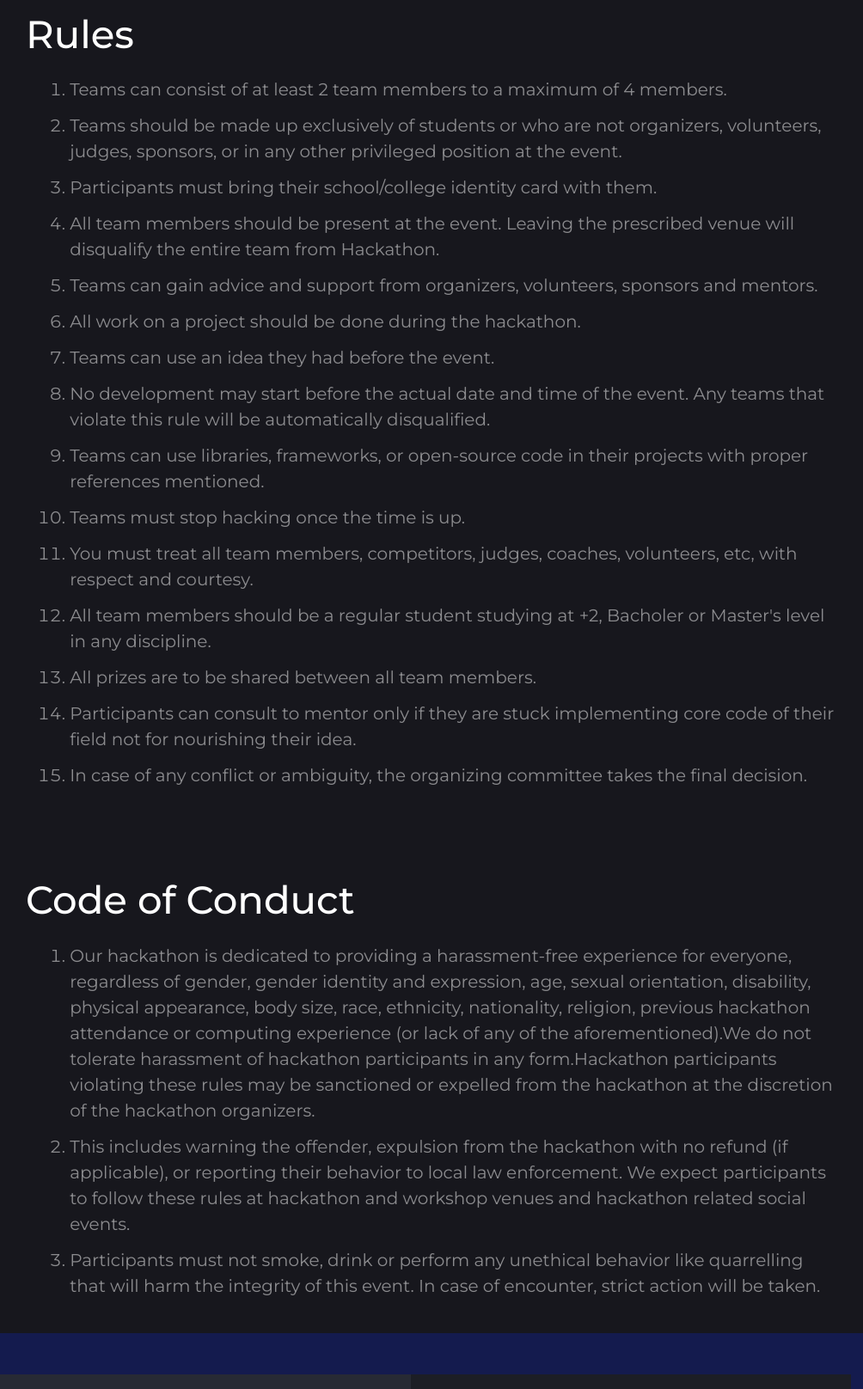
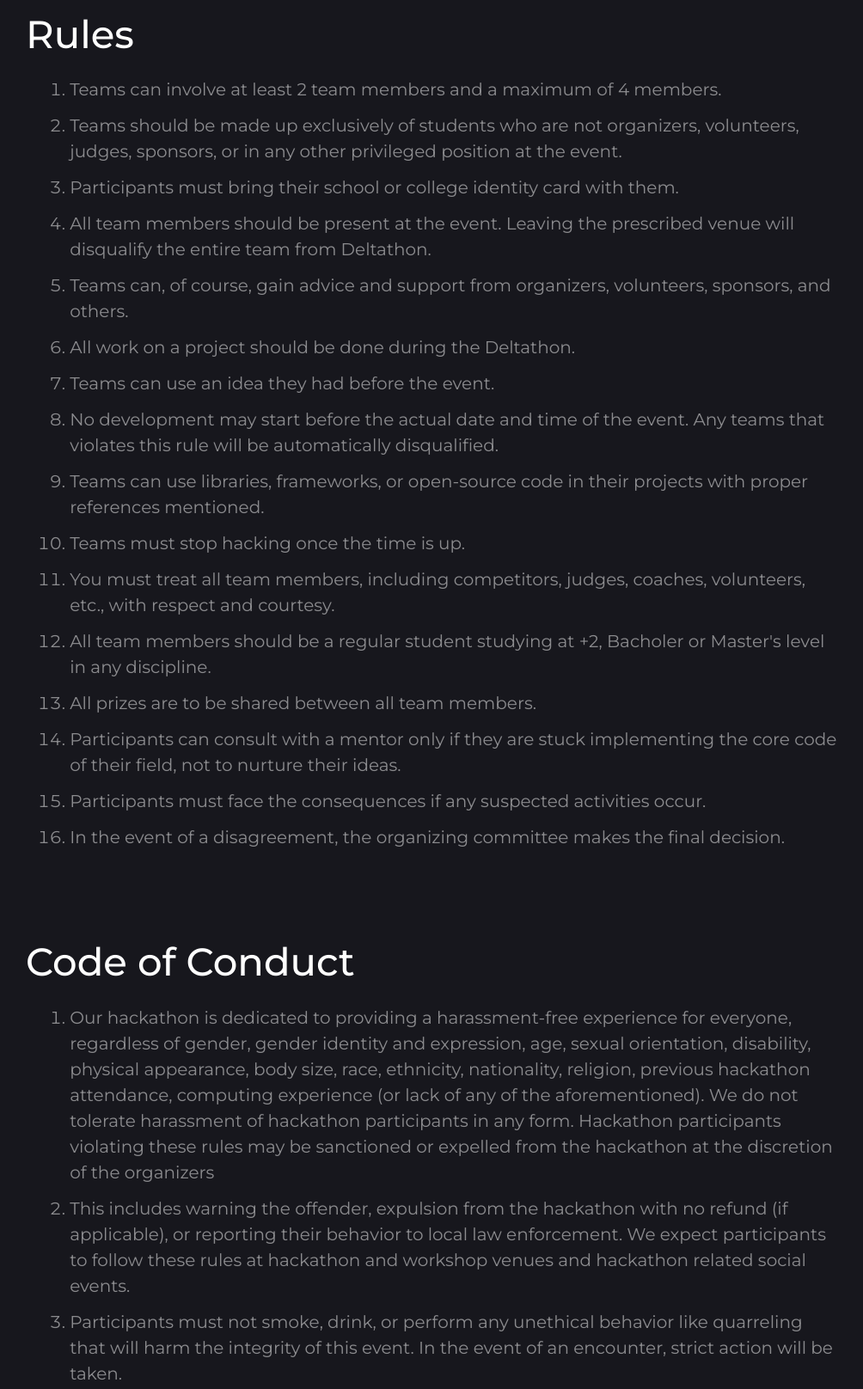
Before and after one commit to delta-ioepc/delta-ioepc, a website: page deltathon/index.html in a window 1280 px wide. Shown: the part 5600-7216 px from the top of the page at 86% size, without its empty margins (162-1166 px from the left). Drawn offline with Linux system fonts and the light colour scheme.

Commit message:
added rules

```diff
--- a/deltathon/index.html
+++ b/deltathon/index.html
@@ -773,28 +773,28 @@
         <h1 class="text-[45px] max-w-[90%] sm:max-w-[80%] md:max-w-[70%] mx-auto font-medium rule">Rules</h1>
         <ol
           class="max-w-[90%] sm:max-w-[80%] md:max-w-[70%] mx-auto  text-[#fff]/50 text-[16px] md:text-[20px] space-y-3 rulelist">
-          <li>Teams can consist of at least 2 team members to a maximum of 4 members.</li>
-          <li>Teams should be made up exclusively of students or who are not organizers, volunteers, judges, sponsors,
-            or in any other privileged position at the event.</li>
-          <li>Participants must bring their school/college identity card with them.</li>
+          <li>Teams can involve at least 2 team members and a maximum of 4 members.</li>
+          <li>Teams should be made up exclusively of students who are not organizers, volunteers, judges, sponsors, or in any other privileged position at the event.</li>
+          <li>Participants must bring their school or college identity card with them.</li>
           <li>All team members should be present at the event. Leaving the prescribed venue will disqualify the entire
-            team from Hackathon.</li>
-          <li>Teams can gain advice and support from organizers, volunteers, sponsors and mentors.</li>
-          <li>All work on a project should be done during the hackathon. </li>
+            team from Deltathon.</li>
+          <li>Teams can, of course, gain advice and support from organizers, volunteers, sponsors, and others.</li>
+          <li>All work on a project should be done during the Deltathon. </li>
           <li>Teams can use an idea they had before the event.</li>
-          <li>No development may start before the actual date and time of the event. Any teams that violate this rule
+          <li>No development may start before the actual date and time of the event. Any teams that violates this rule
             will be automatically disqualified.</li>
-          <li>Teams can use libraries, frameworks, or open-source code in their projects with proper references
-            mentioned.</li>
+          <li>Teams can use libraries, frameworks, or open-source code in their projects with proper references mentioned.
+          </li>
           <li>Teams must stop hacking once the time is up. </li>
-          <li>You must treat all team members, competitors, judges, coaches, volunteers, etc, with respect and courtesy.
+          <li>You must treat all team members, including competitors, judges, coaches, volunteers, etc., with respect and courtesy.
           </li>
           <li>All team members should be a regular student studying at +2, Bacholer or Master's level in any discipline.
           </li>
           <li>All prizes are to be shared between all team members.</li>
-          <li>Participants can consult to mentor only if they are stuck implementing core code of their field not for
-            nourishing their idea.</li>
-          <li>In case of any conflict or ambiguity, the organizing committee takes the final decision.</li>
+          <li>Participants can consult with a mentor only if they are stuck implementing the core code of their field, not to nurture their ideas.
+          </li>
+          <li>Participants must face the consequences if any suspected activities occur.</li>
+          <li>In the event of a disagreement, the organizing committee makes the final decision.</li>
         </ol>
       </div>
     </div>
@@ -805,18 +805,10 @@
           Conduct</h1>
         <ol
           class="max-w-[90%] sm:max-w-[80%] md:max-w-[70%] mx-auto  text-[#fff]/50 coclist text-[16px] md:text-[20px] space-y-3">
-          <li>Our hackathon is dedicated to providing a harassment-free experience for everyone, regardless of gender,
-            gender identity and expression, age, sexual orientation, disability, physical appearance, body size, race,
-            ethnicity, nationality, religion, previous hackathon attendance or computing experience (or lack of any of
-            the aforementioned).We do not tolerate harassment of hackathon participants in any form.Hackathon
-            participants violating these rules may be sanctioned or expelled from the hackathon at the discretion of the
-            hackathon organizers.</li>
-          <li>This includes warning the offender, expulsion from the hackathon with no refund (if applicable), or
-            reporting their behavior to local law enforcement. We expect participants to follow these rules at hackathon
-            and workshop venues and hackathon related social events.
+          <li>Our hackathon is dedicated to providing a harassment-free experience for everyone, regardless of gender, gender identity and expression, age, sexual orientation, disability, physical appearance, body size, race, ethnicity, nationality, religion, previous hackathon attendance, computing experience (or lack of any of the aforementioned). We do not tolerate harassment of hackathon participants in any form. Hackathon participants violating these rules may be sanctioned or expelled from the hackathon at the discretion of the organizers</li>
+          <li>This includes warning the offender, expulsion from the hackathon with no refund (if applicable), or reporting their behavior to local law enforcement. We expect participants to follow these rules at hackathon and workshop venues and hackathon related social events.
           </li>
-          <li class="coclast">Participants must not smoke, drink or perform any unethical behavior like quarrelling that
-            will harm the integrity of this event. In case of encounter, strict action will be taken.</li>
+          <li class="coclast">Participants must not smoke, drink, or perform any unethical behavior like quarreling that will harm the integrity of this event. In the event of an encounter, strict action will be taken.</li>
         </ol>
       </div>
     </div>
```
